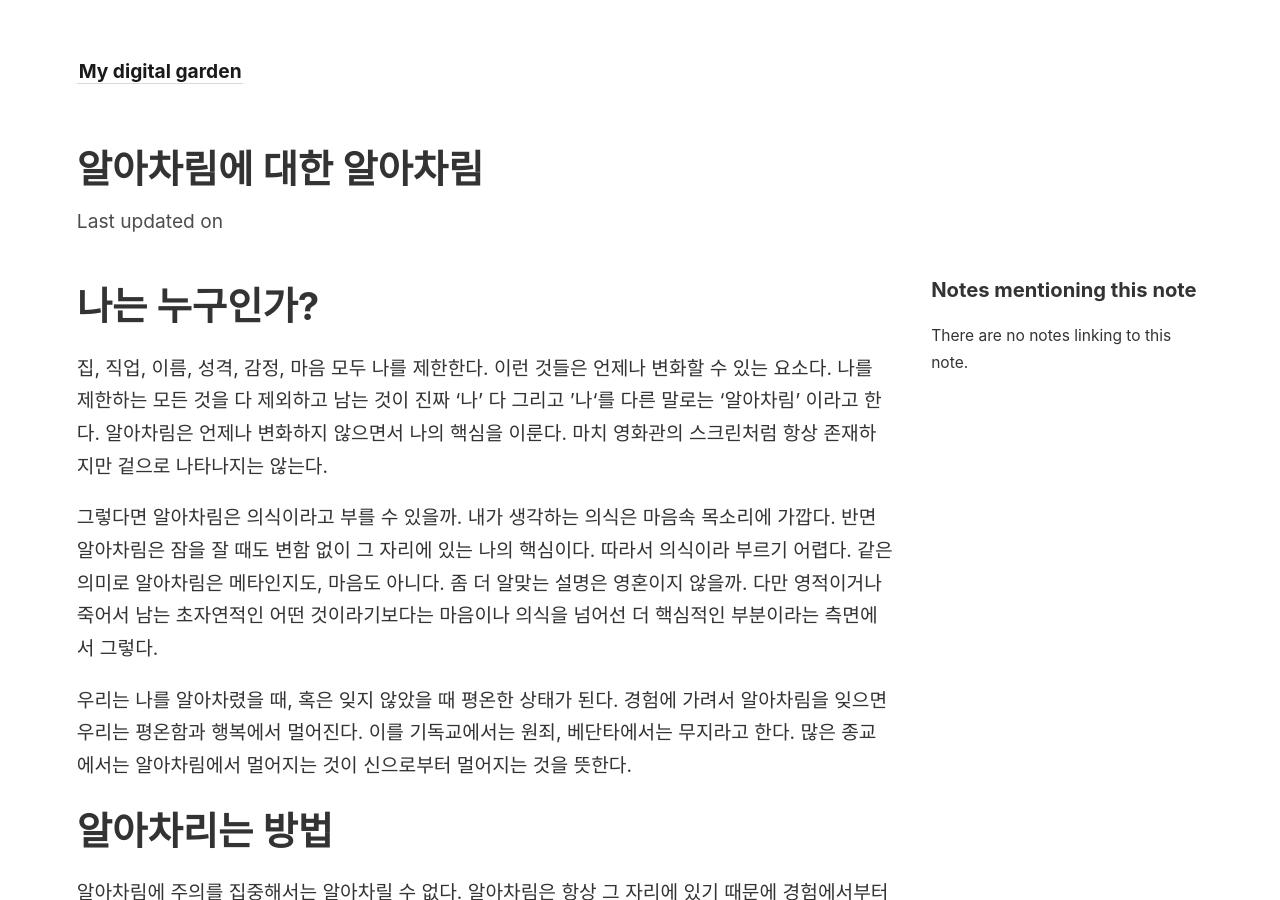
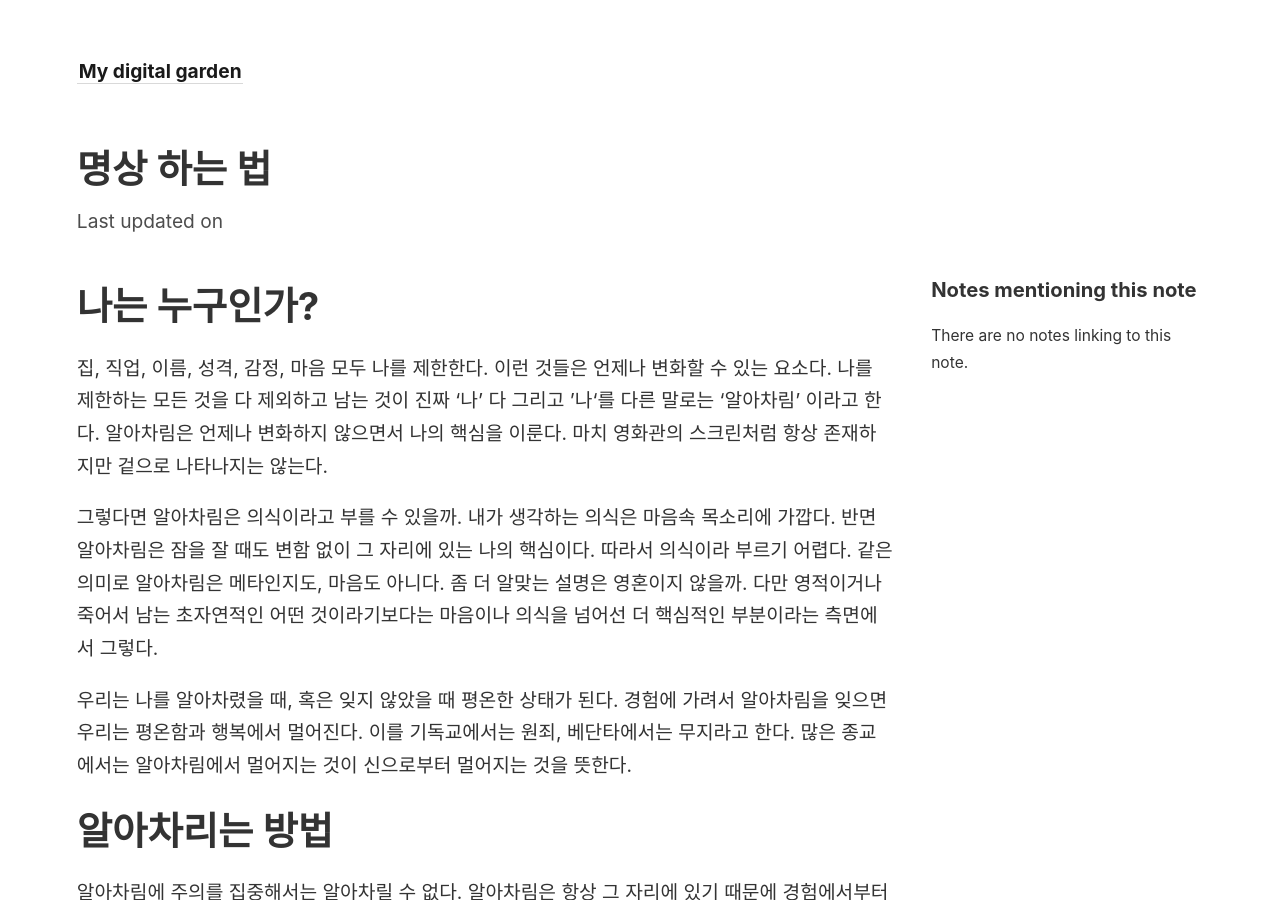
Before and after one commit to ittaga/note, a Jekyll site: the page built from _notes/명상 하는 법.md, in a window 1280 px wide and 900 px high. Built offline with Jekyll 4.4.1, drawn with Linux system fonts in a browser that asks for light colours.

Commit message:
syntax 테스트

```diff
--- a/_notes/알아차림에 대한 알아차림.md
+++ b/_notes/명상 하는 법.md
@@ -1,5 +1,7 @@
 ---
-title: 알아차림에 대한 알아차림
+title: 명상 하는 법
+source: 알아차림에 대한 알아차림 - 루퍼트 스파이라 저 / 김주환 역
+source link: https://product.kyobobook.co.kr/detail/S000202387380
 ---
 
 # 나는 누구인가?
```
